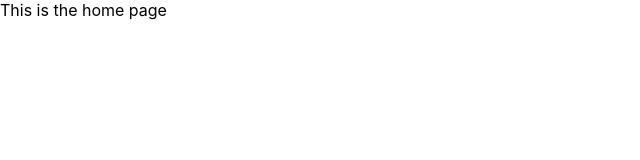
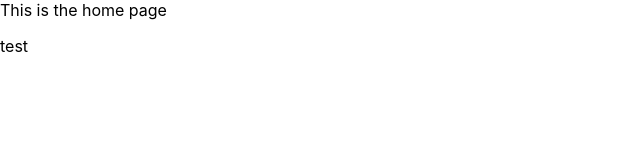
Before and after one commit to grantfricano/qvs-fe, a React (Create React App) app: page / in a window 1280 px wide. Shown: the top 160 px of the page, without its empty margins (0-640 px from the left). Built offline with nearby package versions, Linux system fonts and the light colour scheme; no server answers.

Commit message:
updated proxy to get server talking

```diff
--- a/package.json
+++ b/package.json
@@ -2,6 +2,7 @@
   "name": "qvs-client",
   "version": "0.1.0",
   "private": true,
+  "proxy": "http://localhost:3001",
   "dependencies": {
     "@testing-library/jest-dom": "^5.16.2",
     "@testing-library/react": "^12.1.3",
--- a/src/Pages/Home.js
+++ b/src/Pages/Home.js
@@ -2,10 +2,15 @@ import React, { useEffect, useState } from "react";
 
 function Home() {
 
+    const [data, setData] = React.useState(null);
 
+    React.useEffect(() => {
+      fetch("/api")
+        .then((res) => res.json())
+        .then((data) => setData(data.message));
+    }, []);
 
-    return <div>This is the home page
-        </div>;
+    return <div>This is the home page <p> test {data}</p></div>;
 
 
 }
```
